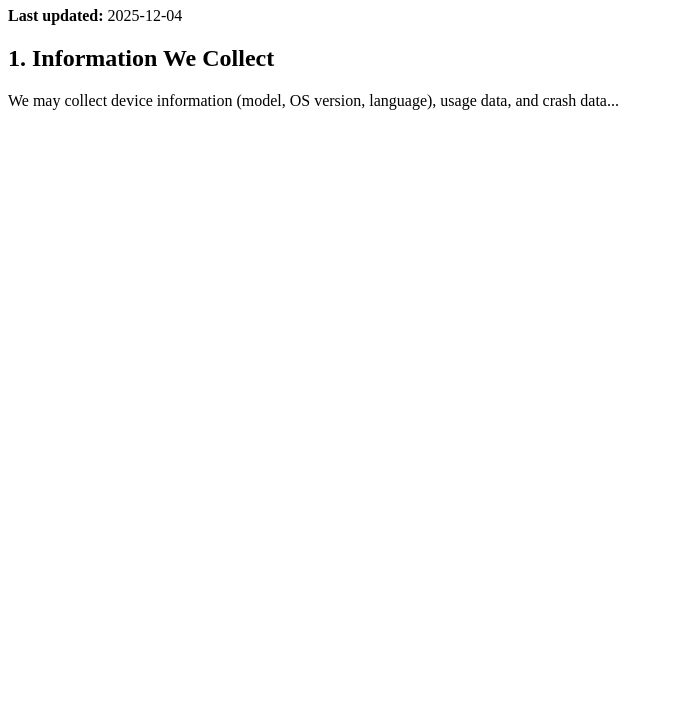
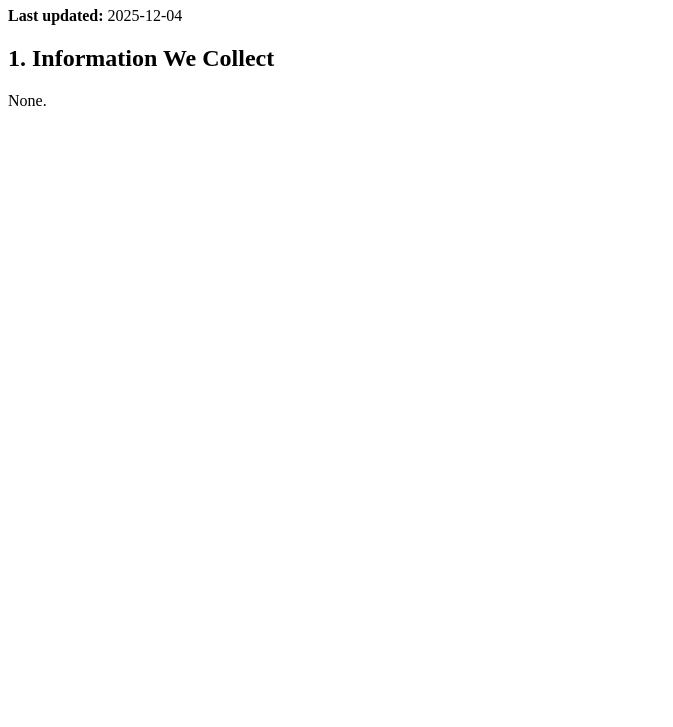
Before and after one commit to dramaticpaws/ZombieRunner, a plain HTML site: page Docs/privacy.html in a window 1280 px wide. Shown: the part 73-800 px from the top of the page, without its empty margins (0-673 px from the left). Drawn offline with Linux system fonts and the light colour scheme.

Commit message:
Update privacy.html

```diff
--- a/Docs/privacy.html
+++ b/Docs/privacy.html
@@ -2,14 +2,14 @@
 <html lang="en">
 <head>
   <meta charset="utf-8" />
-  <title>Privacy Policy - Your Game Name</title>
+  <title>Privacy Policy - Zombie Runner</title>
 </head>
 <body>
   <h1>Privacy Policy</h1>
   <p><strong>Last updated:</strong> 2025-12-04</p>
 
   <h2>1. Information We Collect</h2>
-  <p>We may collect device information (model, OS version, language), usage data, and crash data...</p>
+  <p>None.</p>
 
   <!-- etc -->
 </body>
```
